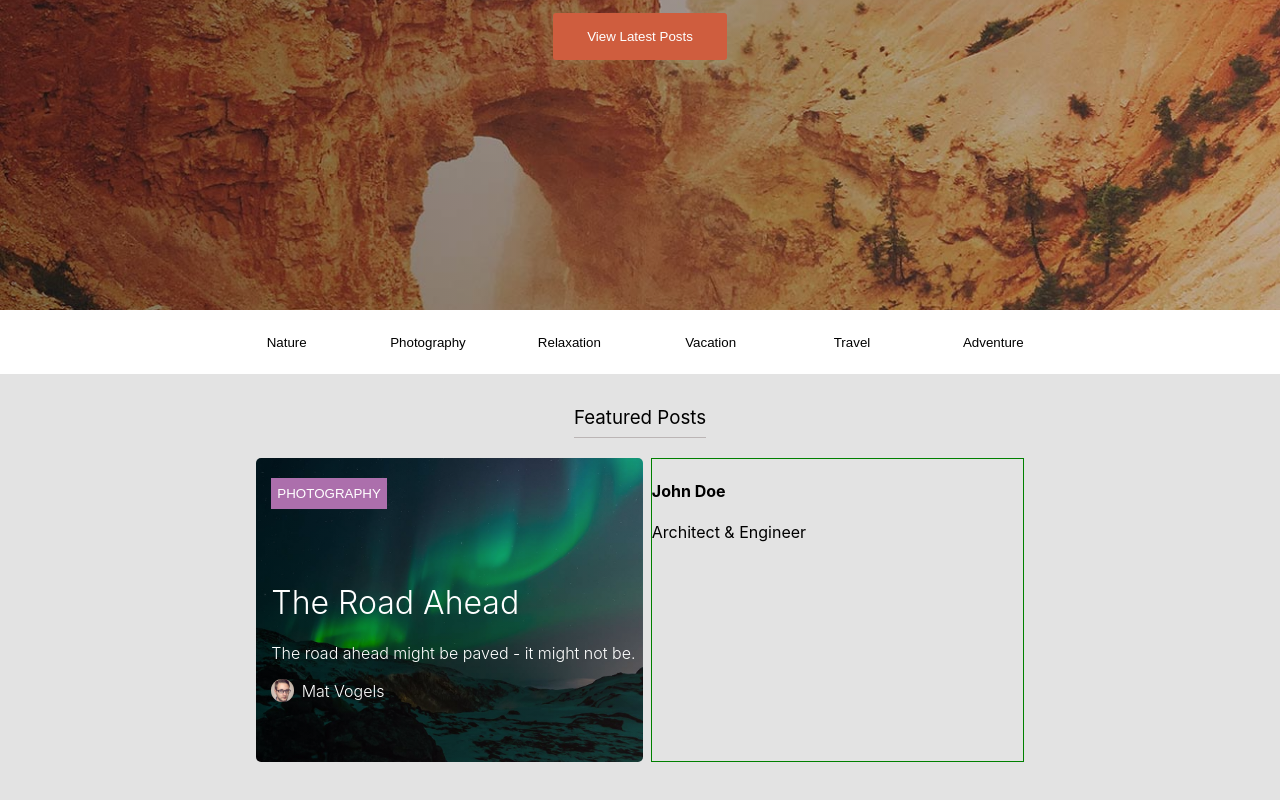
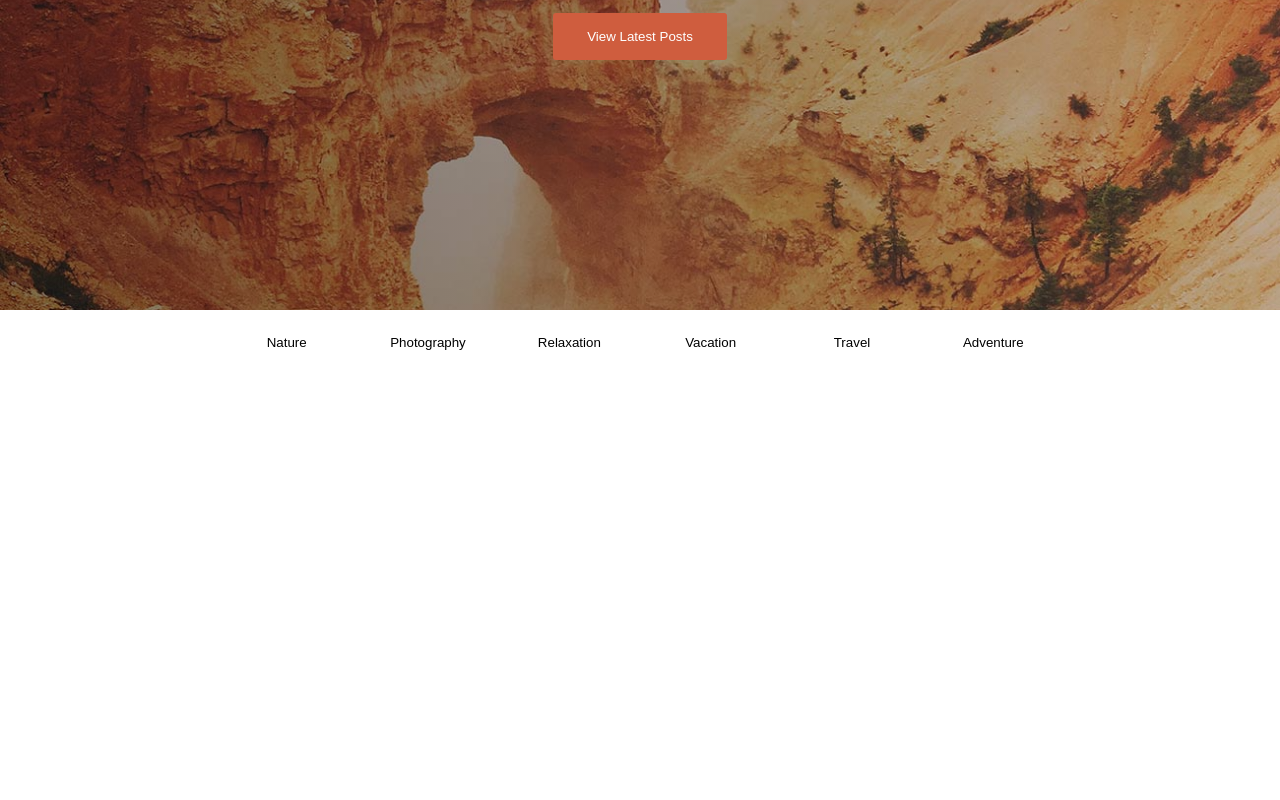
Before and after one commit to collins-okafor/Escape-web-app, a React (Create React App) app: page / in a window 1280 px wide. Shown: the part 210-1010 px from the top of the page. After the commit the page ends 800 px from the top, so only its background shows below. Built offline with nearby package versions, Linux system fonts and the light colour scheme.

Commit message:
new entry

```diff
--- a/package.json
+++ b/package.json
@@ -7,6 +7,7 @@
     "react-icons": "^4.4.0",
     "react-router-dom": "^6.3.0",
     "react-scripts": "5.0.1",
+    "styled-components": "^5.3.5",
     "web-vitals": "^2.1.4"
   },
   "scripts": {
--- a/src/Screen/Home/home.js
+++ b/src/Screen/Home/home.js
@@ -1,15 +1,11 @@
 import React from "react";
 import "./home.style.css";
-// import Nav from "../../UniversalComponents/NavBar/nav";
-// import { NavArr } from "../../Utils/navArr";
-import Author from "../../Asset/5e4b1929fccc7ff9f8de8335_128-14.jpg";
 
 const Home = () => {
   return (
     <div>
       {/* HERO AREA */}
       <div className="hero">
-        {/* <Nav navArr={NavArr} /> */}
         <div className="hero-text">
           <div>
             <h1 className="footer-h1">Let's do it together.</h1>
@@ -32,28 +28,6 @@ const Home = () => {
       </div>
 
       {/* CARD AREA */}
-      <div className="cards">
-        <div className="featured-post">
-          <h3 className="fPost-title">Featured Posts</h3>
-          <div class="card1">
-            <div class="container">
-              <button className="tag1">PHOTOGRAPHY</button>
-              <h1>The Road Ahead</h1>
-              <p>The road ahead might be paved - it might not be.</p>
-              <div className="author">
-                <img src={Author} alt="#" />
-                <span>Mat Vogels</span>
-              </div>
-            </div>
-            <div class="container2">
-              <h4>
-                <b>John Doe</b>
-              </h4>
-              <p>Architect & Engineer</p>
-            </div>
-          </div>
-        </div>
-      </div>
     </div>
   );
 };
--- a/src/Screen/Home/home.style.css
+++ b/src/Screen/Home/home.style.css
@@ -69,99 +69,3 @@
 .grid-btn:hover {
   background-color: rgb(227, 227, 227);
 }
-
-/* CARD AREA */
-.cards {
-  height: 180vh;
-  background-color: rgb(227, 227, 227);
-  display: flex;
-  justify-content: center;
-}
-
-.fPost-title {
-  margin: auto;
-  width: fit-content;
-  display: flex;
-  font-weight: 380;
-  padding-bottom: 1%;
-  padding-top: 4%;
-  border-bottom: 1px solid rgb(187, 181, 181);
-}
-
-.card1 {
-  /* border: 1px solid red; */
-  width: 60vw;
-  display: flex;
-  padding: 20px 20px;
-  justify-content: space-between;
-  /* background-image: url("../../Asset/5e4b1929fccc7fb465de834a_photo-1443926818681-717d074a57af\ \(1\).jpg");
-  width */
-}
-
-.container {
-  /* border: 1px solid green; */
-  background-image: linear-gradient(
-      to right,
-      rgba(0, 0, 0, 0.479),
-      rgba(65, 33, 33, 0.292)
-    ),
-    url("../../Asset/5e4b1929fccc7fb465de834a_photo-1443926818681-717d074a57af\ \(1\).jpg");
-  background-repeat: no-repeat;
-  background-position: center;
-  background-size: cover;
-  transition: transform 0.5s;
-  width: 29vw;
-  padding-left: 2%;
-  height: 38vh;
-  color: #fff;
-  border-radius: 5px;
-  cursor: pointer;
-}
-.container:hover {
-  transform: scale3d(1, 1.05, 1);
-  transform-style: preserve-3d;
-}
-
-.container h1 {
-  margin-top: 20%;
-  font-weight: 350;
-}
-
-.container p {
-  /* margin-top: 20%; */
-  font-weight: 350;
-}
-.tag1 {
-  cursor: pointer;
-  /* border: 1px solid red; */
-  margin: 20px 0px 0px 0px;
-  background-color: rgb(172, 111, 172);
-  color: #fff;
-  height: 10%;
-  border: none;
-}
-
-.author {
-  display: flex;
-  /* justify-content: space-around; */
-  /* padding-left: 2%; */
-  gap: 0.5rem;
-  align-items: center;
-  /* border: 1px solid red; */
-  margin: 0px 0px 0px 0px;
-}
-
-.author img {
-  width: 6%;
-  border-radius: 50%;
-  margin: 0px 0px 0px 0px;
-}
-
-.author span {
-  font-weight: 350;
-}
-
-.container2 {
-  border: 1px solid green;
-  width: 29vw;
-}
```
Also changed, not shown: src/Components/Home/CardSectionOne/cardOne.js (added, +34 -0 lines), src/Components/Home/CardSectionOne/cardOne.styles.js (added, +92 -0 lines), src/Components/CardSectionOne/cardOne.js (deleted), src/Components/CardSectionOne/cardOne.styles.js (deleted), 1 other file (tests, documents, lock files or other folders).
